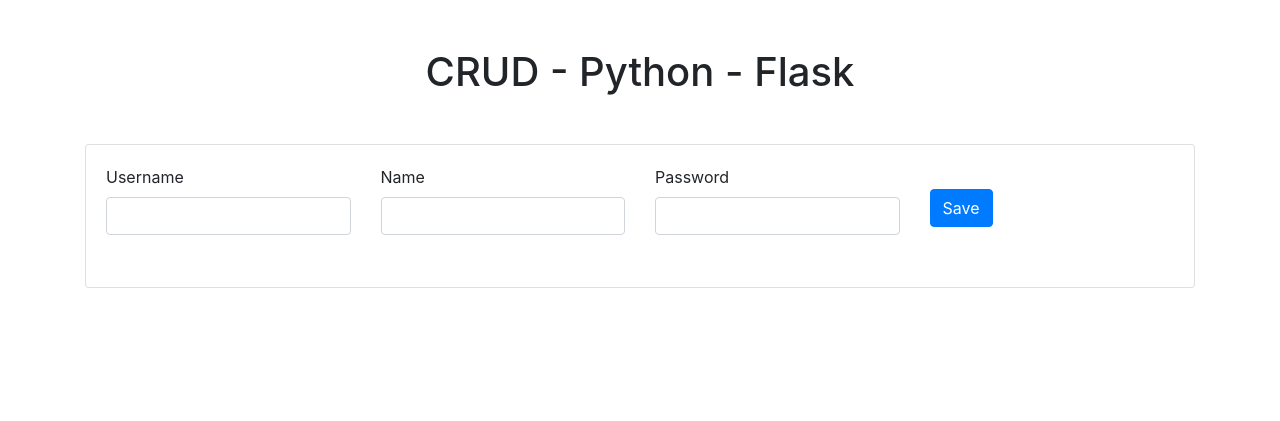
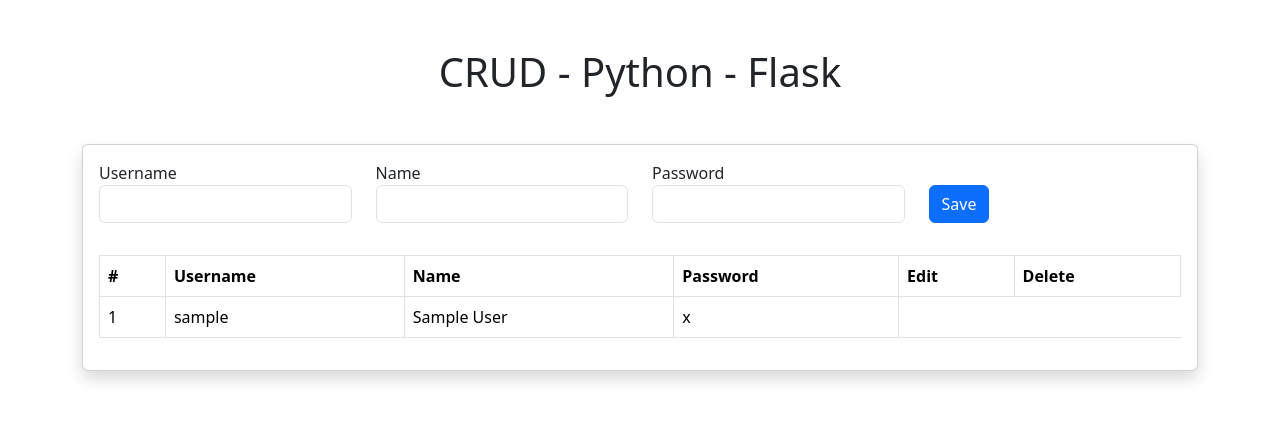
Before and after one commit to vl4kc/CRUD-PYTHON-FLASK, a Flask app: page / in a window 1280 px wide. Shown: the top 421 px of the page. Run offline with Flask 3, Linux system fonts and the light colour scheme; tables that the repository leaves empty or names only in its code hold one stand-in row (values such as "Sample post"); some libraries are stand-ins or nearby versions.

Commit message:
Muestra de datos en el index

```diff
--- a/src/templates/index.html
+++ b/src/templates/index.html
@@ -3,7 +3,8 @@
 <head>
     <meta charset="UTF-8">
     <meta name="viewport" content="width=device-width, initial-scale=1.0">
-    <link rel="stylesheet" href="https://maxcdn.bootstrapcdn.com/bootstrap/4.0.0/css/bootstrap.min.css">
+    <link href="https://cdn.jsdelivr.net/npm/bootstrap@5.3.3/dist/css/bootstrap.min.css" rel="stylesheet"
+        integrity="sha384-QWTKZyjpPEjISv5WaRU9OFeRpok6YctnYmDr5pNlyT2bRjXh0JMhjY6hW+ALEwIH" crossorigin="anonymous">
     <title>Sistema</title>
 </head>
 <body>
@@ -31,6 +32,29 @@
                         </div>
                     </div>
                 </form>
+
+                <!-- Tabla -->
+                <table class="table table-bordered">
+                    <thead>
+                        <th scope="col">#</th>
+                        <th scope="col">Username</th>
+                        <th scope="col">Name</th>
+                        <th scope="col">Password</th>
+                        <th scope="col">Edit</th>
+                        <th scope="col">Delete</th>
+                    </thead>
+
+                    <tbody>
+                        {% for d in data %}
+                        <tr>
+                            <td>{{d.id}}</td>
+                            <td>{{d.username}}</td>
+                            <td>{{d.name}}</td>
+                            <td>{{d.password}}</td>
+                        </tr>
+                        {% endfor %}
+                    </tbody>
+                </table>
             </div>
         </div>
     </div>
```
